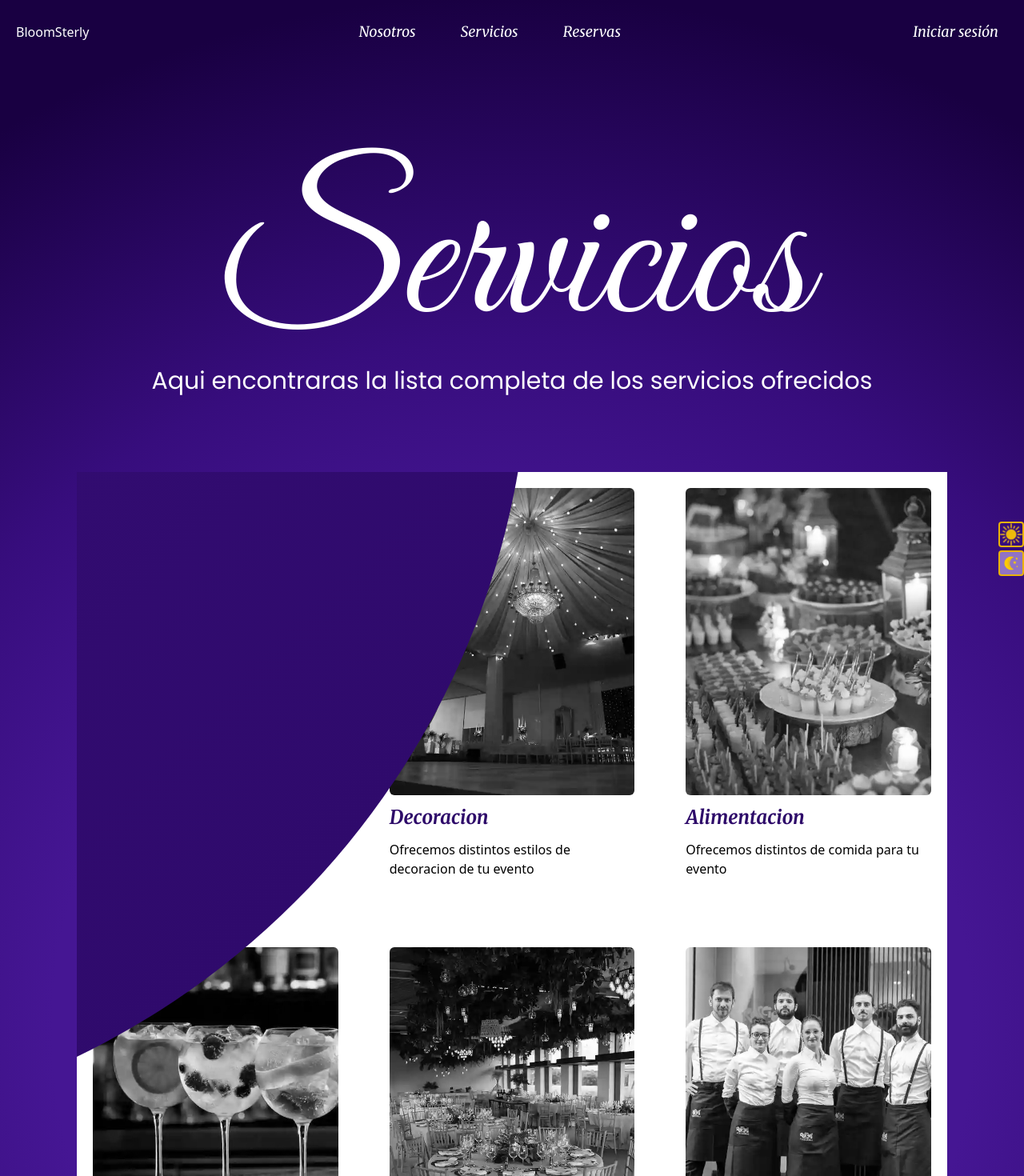
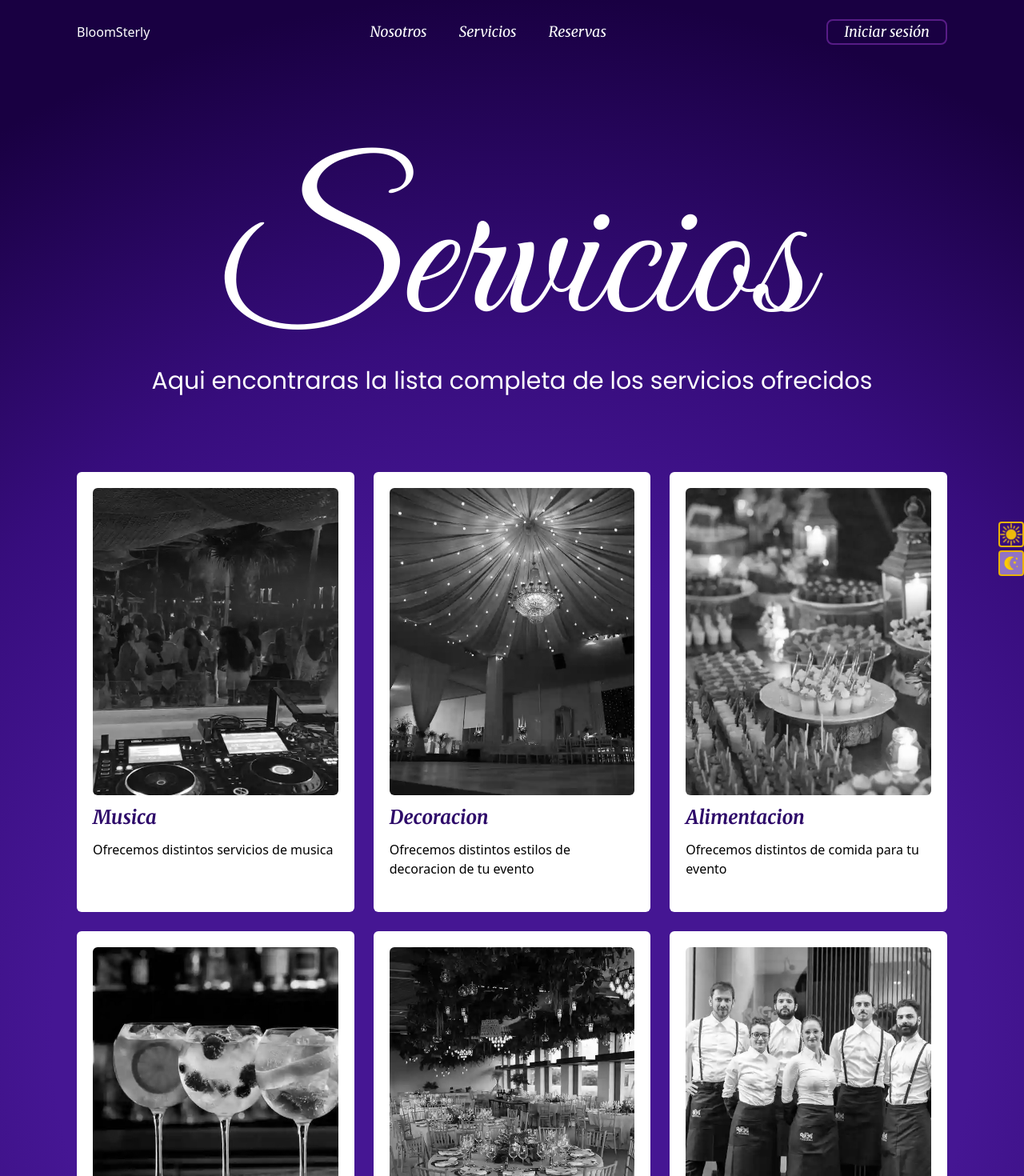
Before and after one commit to albust2005/bloomsterly, a React (Vite) app in the folder Client/: page /servicios in a window 1280 px wide. Shown: the top 1470 px of the page at 80% size. Built offline with nearby package versions, Linux system fonts and the light colour scheme.

Commit message:
arreglar problema header

```diff
--- a/Client/index.html
+++ b/Client/index.html
@@ -3,17 +3,15 @@
 
 <head>
   <meta charset="UTF-8" />
-  <link rel="icon" type="image/svg+xml" href="/vite.svg" />
+  <link rel="icon" type="image/svg+xml" href="" />
   <meta name="viewport" content="width=device-width, initial-scale=1.0" />
+  <meta name="description" content="create your own event with Bloomsterly">
   <title>Bloomsterly</title>
 
   <!-- importacion de las fuentes -->
   <link rel="preconnect" href="https://fonts.googleapis.com">
   <link rel="preconnect" href="https://fonts.gstatic.com" crossorigin>
   <link href="https://fonts.googleapis.com/css2?family=Great+Vibes&family=Merriweather:ital,wght@0,300;0,400;0,700;0,900;1,300;1,400;1,700;1,900&family=Poppins:ital,wght@0,100;0,200;0,300;0,400;0,500;0,600;0,700;0,800;0,900;1,100;1,200;1,300;1,400;1,500;1,600;1,700;1,800;1,900&family=Raleway:ital,wght@0,100..900;1,100..900&display=swap" rel="stylesheet">
-
-  <!-- importacion de iconos navresponsive-->
-  <script src="https://kit.fontawesome.com/e353dac3f1.js" crossorigin="anonymous"></script>
 
 </head>
 
--- a/Client/src/components/Index.jsx
+++ b/Client/src/components/Index.jsx
@@ -72,7 +72,7 @@ export function LandingPage() {
 
           </article>
 
-          <article className="container mx-auto grid grid-cols-1 sm:grid-cols-2 xl:grid-cols-3 gap-6">
+          <article className="containe mx-auto grid grid-cols-1 sm:grid-cols-2 xl:grid-cols-3 gap-6">
                 {servicios.slice(0, 3).map(servicio => (
 
                     <div key={servicio.nombre}>
--- a/Client/src/components/ServicioEspecifico.jsx
+++ b/Client/src/components/ServicioEspecifico.jsx
@@ -6,18 +6,27 @@ import { Layaout } from "./templates/Layaout.jsx"
 import { FirtsTitle } from "./titles/FirtsTitle.jsx"
 import { EmpresaCards } from "./templates/EmpresaCard.jsx"
 import { NotFound } from "./templates/NotFound.jsx"
+import { useState, useEffect } from "react"
 
 
 export function ServicioEspecifico() {
     const { servicioName } = useParams()
 
+    const [empresasConServicio, setEmpresasConServicio] = useState([])
+    const [ descripcion, setDescripcion] = useState(null)
+
+    useEffect(() => {
         //encontramos la informacion del pedido seleccionado
         const servicio = servicios.find((servicio) => servicio.nombre === servicioName)
+        setDescripcion(servicio.descripcion)
         //buscamos que empresa contiene el uuid del servicio
         //nos devuelve un array con las empresas que coinciden
-    const empresasConServicio = empresas.filter((empresa) => {
+        const empresasConServicioInfo = empresas.filter((empresa) => {
             return empresa.servicios.includes(servicio.uuid)
         })
+        setEmpresasConServicio(empresasConServicioInfo)
+    }, [servicioName])
+
 
     //mostramos las empresas por pantalla haciendo mapenado el array que las contiene
     //y renderizamos el componente EmpresaCards que contiene la estructura
@@ -26,13 +35,13 @@ export function ServicioEspecifico() {
             <section className="flex gap-4 flex-col items-center">
                 <FirtsTitle
                     title={servicioName}
-                    descripcion={servicio.descripcion}
+                    descripcion={descripcion}
                 />
                 <section className="flex items-center">
                     {
 
                         empresasConServicio.length === 0
-                            ? <NotFound razon="empresas"/>
+                            ? <NotFound razon="empresas" />
                             : empresasConServicio.map(empresa => (
                                 <div key={empresa.uuid} className=" ">
                                     <EmpresaCards
--- a/Client/src/components/Servicios.jsx
+++ b/Client/src/components/Servicios.jsx
@@ -15,7 +15,7 @@ export function Servicios() {
             </FirtsTitle>
 
             <section className="flex flex-col gap-5 px-5 md:px-16 lg:px-24 2xl:px-64 mb-3 -mt-8">
-                <article className="container mx-auto grid grid-cols-1 sm:grid-cols-2 xl:grid-cols-3 gap-6">
+                <article className="containe mx-auto grid grid-cols-1 sm:grid-cols-2 xl:grid-cols-3 gap-6">
                     {servicios.map(servicio => (
 
                         <div key={servicio.uuid}>
--- a/Client/src/components/buttons/buttonNav.jsx
+++ b/Client/src/components/buttons/buttonNav.jsx
@@ -5,7 +5,7 @@ export function ButtonNav ({text, href}){
         <Link
         to={href}
         className="font-title italic text-white text-lg bg-transparent
-        hover:bg-purple-900 px-3 py-1 rounded-lg hover:ease-in-out duration-300 z-10
+        hover:bg-purple-900 px-5 py-5 md:py-1 rounded-lg hover:ease-in-out duration-300 z-10
         dark:text-second_color_lt hover:dark:bg-[#faeee3]">
         {text}
         </Link>
--- a/Client/src/components/templates/Footer.jsx
+++ b/Client/src/components/templates/Footer.jsx
@@ -4,7 +4,7 @@ import {faLinkedin, faFacebook, faGithub, faInstagram } from '@fortawesome/free-
 
 export function Footer() {
     return (
-        <footer className="flex flex-col w-full mt-auto gap-2 px-2 py-5 bg-transparent dark:bg-second_color_lt ">
+        <footer className="flex flex-col w-full mt-auto gap-2 px-5 md:px-16 lg:px-24 2xl:px-64 py-5 bg-transparent dark:bg-second_color_lt ">
             <article className="flex w-full justify-center gap-3 items-center">
                 <div className="bg-white border-white w-full h-0.5 rounded-sm m-2"></div>
                 <div className="flex gap-3 text-white justify-center p-2">
--- a/Client/src/components/templates/Header.jsx
+++ b/Client/src/components/templates/Header.jsx
@@ -16,39 +16,32 @@ export function Header() {
     //cada click cambia el estado
     const toggleClick = () => {
         setMenu(menu === faBars ? faXmark : faBars);
-        console.log(document.querySelector('ul'))
-
     };
 
     return (
-        <nav className="bg-transparent p-5 flex justify-between items-center h-20 dark:bg-transparent dark:shadow-[#f7e6d5]">
+        <nav className="bg-transparent px-5 md:px-16 lg:px-24 2xl:px-64 flex justify-between items-center h-20 dark:bg-transparent dark:shadow-[#f7e6d5]">
             <Link className="flex justify-between items-center" to="/">
                 <span className="cursor-pointer text-white">BloomSterly</span>
             </Link>
 
-            <ul
-                className={`dark:bg-nav_light_theme md:dark:bg-transparent md:flex md:items-center md:justify-center md:z-auto md:static absolute bg-color_font_dark md:bg-transparent w-full left-0 md:w-auto
-                md:py-0 px-4 md:pl-0 pl-7 md:opacity-100 duration-75 md:duration-0
+            <div
+                className={`dark:bg-nav_light_theme md:dark:bg-transparent bg-color_font_dark md:bg-transparent flex flex-col px-4 md:flex-row md:px-0 md:z-auto md:static absolute w-full left-0 md:w-auto md:py-0 md:pl-0 pl-7 md:opacity-100 duration-75 md:duration-0
                 ${menu === faBars ? "top-[-400px] opacity-0" : "top-[80px] opacity-100"}`}
             >
-                <li className="mx-4 my-6 md:my-0">
-                    <ButtonNav text="Nosotros" />
-                </li>
-                <li className="mx-4 my-6 md:my-0">
-                    <ButtonNav text="Servicios" href="/servicios" />
-                </li>
-                <li className="mx-4 my-6 md:my-0">
-                    <ButtonNav text="Reservas" href="/pedidos" />
-                </li>
-            </ul>
+                <ButtonNav text="Nosotros" />
+                <ButtonNav text="Servicios" href="/servicios" />
+                <ButtonNav text="Reservas" href="/pedidos" />
+            </div>
 
-            <div className="flex justify-center">
-                <ButtonNav href="/login" text="Iniciar sesión"/>
-                <span className="text-3xl cursor-pointer md:hidden block ml-2 dark:fill-black">
+            <div className="flex justify-center items-center">
+                <span className="border-2 rounded-lg border-solid border-purple-900">
+                    <ButtonNav href="/login" text="Iniciar sesión" />
+                </span>
+                <span className="text-3xl cursor-pointer md:hidden block dark:fill-black">
                     <FontAwesomeIcon
                         icon={menu}
                         onClick={toggleClick}
-                        style={{ color: "#ffff",}}
+                        style={{ color: "#ffff", }}
                         size="xs"
                     />
                 </span>
```
Also changed, not shown: Client/src/components/templates/PolaroidCard.jsx (line endings or trailing spaces). Lines whose indentation alone changed are shown as unchanged.
